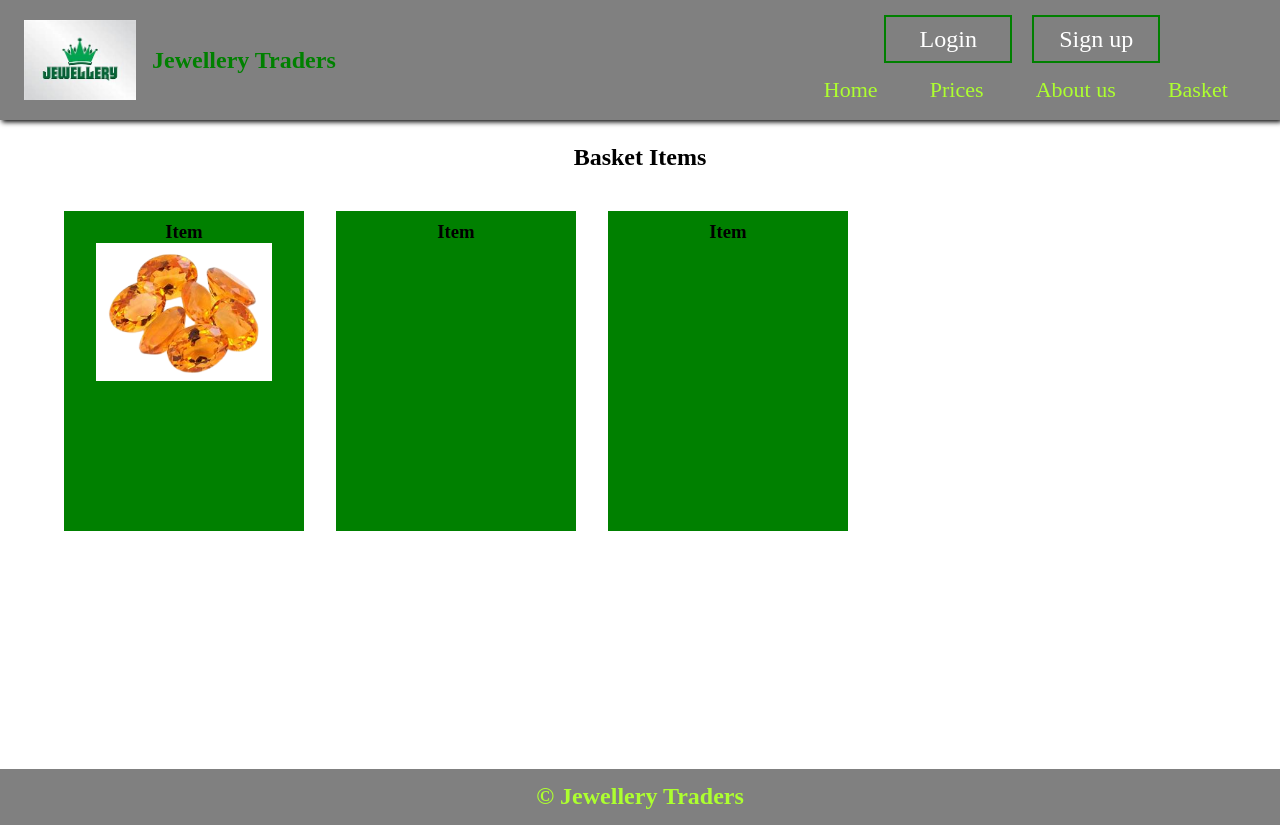
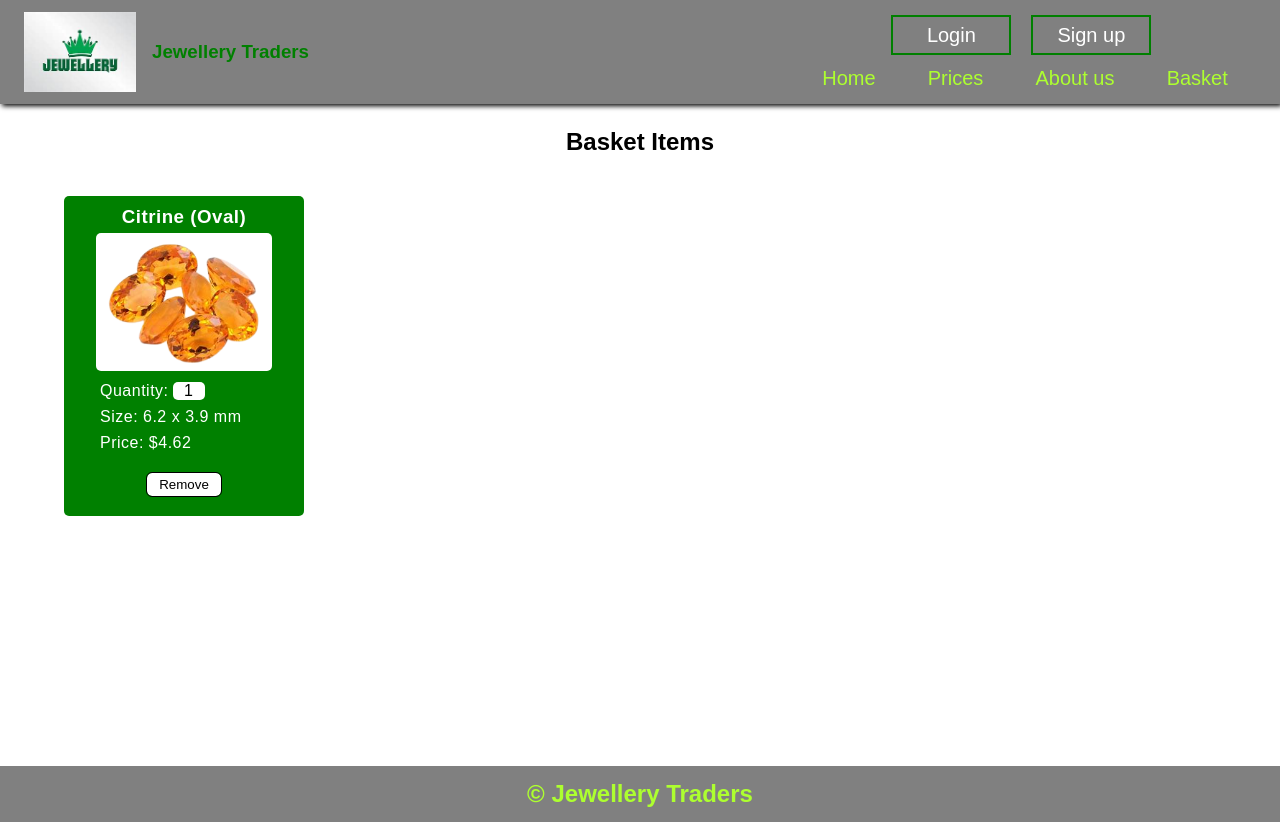
Before and after one commit to ArdonitSaliji/jewerelly-store, a React (Create React App) app: page /basket in a window 1280 px wide. Built offline with nearby package versions, Linux system fonts and the light colour scheme.

Commit message:
some resizing

```diff
--- a/src/App.css
+++ b/src/App.css
@@ -1,3 +1,6 @@
+* {
+  font-family: sans-serif;
+}
 .footer {
   display: flex;
   bottom: 0;
--- a/src/components/Basket/Basket.css
+++ b/src/components/Basket/Basket.css
@@ -1,6 +1,13 @@
+input::-webkit-outer-spin-button,
+input::-webkit-inner-spin-button {
+  -webkit-appearance: none;
+  margin: 0;
+}
+
 .basket {
-  min-height: 81.1vh;
+  min-height: 82.8vh;
   height: 100%;
+  user-select: none;
 }
 .basket h2 {
   text-align: center;
@@ -13,14 +20,52 @@
   align-items: center;
 }
 .basket-item {
-  text-align: center;
+  border-radius: 5px;
+  display: flex;
+  align-items: center;
+  flex-direction: column;
+  letter-spacing: 0.5px;
+  color: white;
   padding: 10px;
   background-color: green;
   margin: 1rem;
   width: 15rem;
   height: 20rem;
 }
+
 .basket-item img {
   width: 80%;
+  margin-top: 0.3rem;
+  margin-bottom: 0.5rem;
+  border-radius: 5px;
   background-color: white;
 }
+.item-info {
+  margin-top: 0.2rem;
+  width: 10.5rem;
+}
+.item-info input {
+  text-indent: -2px;
+  text-align: center;
+  border-radius: 5px;
+  font-size: 16px;
+  border: none;
+  width: 2rem;
+}
+.basket-item p {
+  margin-top: 0.5rem;
+}
+
+.basket-item button {
+  background-color: white;
+  color: black;
+  padding: 4px 12px;
+  border-radius: 5px;
+  border: none;
+  outline: 1px solid black;
+  cursor: pointer;
+  margin-top: 1.3rem;
+}
+.basket-item button:active {
+  background-color: green;
+}
--- a/src/components/Basket/Basket.jsx
+++ b/src/components/Basket/Basket.jsx
@@ -6,16 +6,15 @@ const Basket = () => {
       <h2>Basket Items</h2>
       <div className='basket-items'>
         <div className='basket-item'>
-          <h3>Item</h3>
+          <h3>Citrine (Oval) </h3>
           <img src={require('../../images/citrine.png')} alt='' />
-        </div>
-        <div className='basket-item'>
-          <h3>Item</h3>
-          <img src='' alt='' />
-        </div>
-        <div className='basket-item'>
-          <h3>Item</h3>
-          <img src='' alt='' />
+          <div className='item-info'>
+            <label>Quantity: </label> <input defaultValue='1' type='number' />
+            <p>Size: 6.2 x 3.9 mm</p>
+            <p>Price: $4.62</p>
+          </div>
+
+          <button>Remove</button>
         </div>
       </div>
     </div>
--- a/src/components/Main/Main.css
+++ b/src/components/Main/Main.css
@@ -1,9 +1,5 @@
 ::-webkit-scrollbar {
   display: none;
-}
-.main {
-  min-height: 81.1vh;
-  height: 100%;
 }
 .filter option,
 select,
@@ -11,15 +7,12 @@ select,
 .search input {
   font-size: 15px;
 }
-
-.gems {
-  display: flex;
-  flex-wrap: wrap;
-  justify-content: center;
-  text-align: center;
-  padding: 1.5rem 0 4rem;
-  margin-top: 1rem;
-  gap: 2rem;
+.main {
+  min-height: 81.1vh;
+  height: 100%;
+}
+.main-title h1 {
+  font-size: 27px;
 }
 .main-search {
   display: flex;
@@ -60,13 +53,24 @@ select,
   margin-bottom: 1rem;
   background-color: rgb(171, 171, 171);
 }
+.gems-container {
+  display: flex;
+  flex-wrap: wrap;
+  justify-content: center;
+  text-align: center;
+  padding: 1.5rem 0 4rem;
+  margin-top: 1rem;
+  gap: 2rem;
+}
+
 .gem {
   display: flex;
   z-index: 2;
   cursor: pointer;
   border-radius: 5px;
   position: relative;
-  width: 22rem;
+  width: 21rem;
+  max-height: 100%;
   height: 24rem;
   display: inline-block;
   text-align: center;
@@ -83,6 +87,7 @@ select,
   margin: 20px 0;
 }
 .gem p {
+  line-height: 18px;
   z-index: -5;
   margin: 0 25px;
   margin-top: 1.5rem;
--- a/src/components/Main/Main.jsx
+++ b/src/components/Main/Main.jsx
@@ -39,7 +39,7 @@ const Main = ({ setTrade, setGemState }) => {
           />
         </div>
         <div className='filter'>
-          <label style={{ fontSize: '20px', marginRight: '0.5rem' }}>Sort by: </label>
+          <label style={{ fontSize: '18px', marginRight: '0.5rem' }}>Sort by: </label>
           <select>
             {listing.map((value, i) => (
               <option key={i}>{value}</option>
@@ -47,7 +47,7 @@ const Main = ({ setTrade, setGemState }) => {
           </select>
         </div>
       </div>
-      <div className='gems' style={{ margin: '0 10rem', userSelect: 'none' }}>
+      <div className='gems-container' style={{ margin: '0 10rem', userSelect: 'none' }}>
         {searchState
           ? allGems.filter(({ props: { children } }) =>
               children[0].props.children.toLowerCase().includes(searchState.toLowerCase())
--- a/src/components/Navbar/Navbar.css
+++ b/src/components/Navbar/Navbar.css
@@ -7,7 +7,7 @@
 }
 .navbar {
   user-select: none;
-  height: 7.5rem;
+  height: 6.5rem;
   display: flex;
   justify-content: space-between;
   background-color: grey;
@@ -23,27 +23,28 @@
   height: 5rem;
   display: inline-block;
 }
-.nav-img h2 {
+.nav-img h3 {
   color: green;
   margin-left: 1rem;
 }
 
-.nav__items {
+.nav-items {
   font-size: 24px;
 }
 
-.nav__items-btns {
+.nav-items-btns {
   display: flex;
   justify-content: center;
   margin-right: 13%;
 }
-.nav__items-btns a {
+.nav-items-btns a {
+  font-size: 20px;
   cursor: pointer;
   color: white;
   text-decoration: none;
   display: flex;
-  height: 3rem;
-  width: 8rem;
+  height: 2.5rem;
+  width: 7.5rem;
   text-align: center;
   align-items: center;
   justify-content: center;
@@ -51,26 +52,26 @@
   border: 2px solid green;
 }
 
-.nav__items-btns a:hover {
+.nav-items-btns a:hover {
   background-color: green;
   transition: 0.6s;
 }
 
-.nav__items ul {
+.nav-items ul {
   display: flex;
   flex-direction: row;
 }
-.nav__items ul li {
-  margin-top: 13px;
+.nav-items ul li {
+  margin-top: 0.5rem;
   margin-right: 1.7rem;
   text-align: center;
 }
-.nav__items ul li a {
+.nav-items ul li a {
   width: 12rem;
-  font-size: 22px;
+  font-size: 20px;
   color: greenyellow;
 }
-.nav__items ul li a:last-child {
+.nav-items ul li a:last-child {
   margin-right: 25px;
 }
 .content h1 {
--- a/src/components/Navbar/Navbar.jsx
+++ b/src/components/Navbar/Navbar.jsx
@@ -7,11 +7,11 @@ const Navbar = ({ setLogin, setSignup }) => {
     <div className='navbar'>
       <div className='nav-img'>
         <img src={require('../../images/logo2.jpg')} alt='' />
-        <h2>Jewellery Traders</h2>
+        <h3>Jewellery Traders</h3>
       </div>
 
-      <div className='nav__items'>
-        <div className='nav__items-btns'>
+      <div className='nav-items'>
+        <div className='nav-items-btns'>
           <a onClick={() => setLogin(true)}>Login</a>
           <a onClick={() => setSignup(true)}>Sign up</a>
         </div>
```
